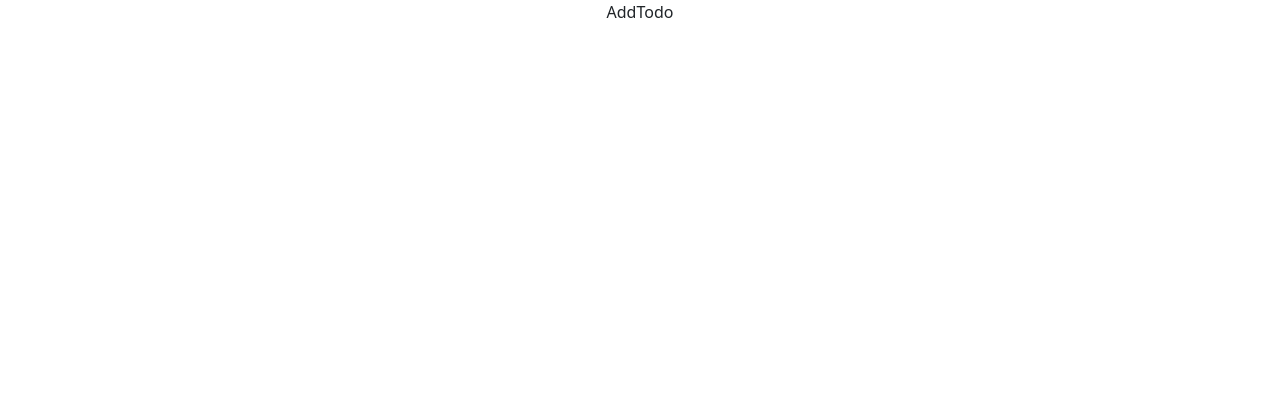
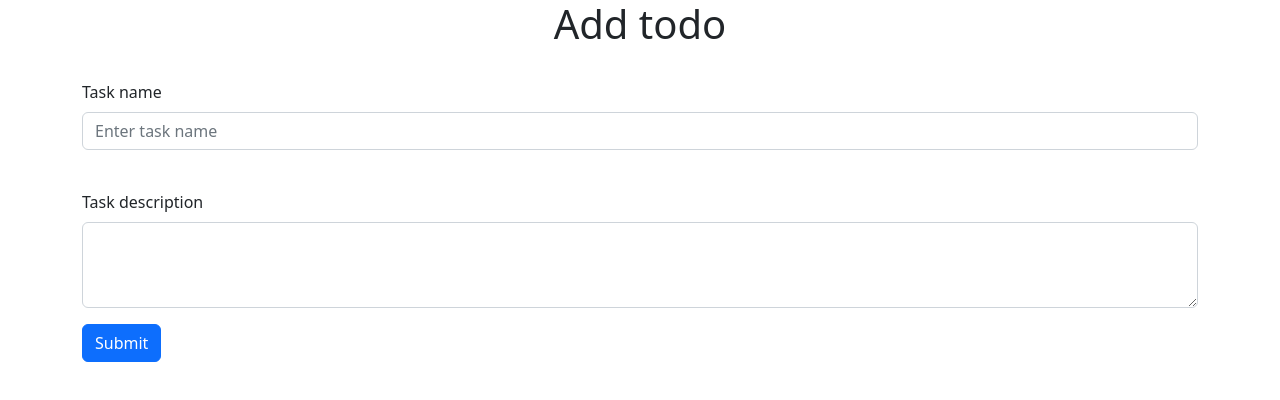
Before and after one commit to MariuszPaluch2001/TODO-SpringBoot-React-App, a React (Create React App) app in the folder src/main/frontend/: page /AddTodo in a window 1280 px wide. Shown: the top 400 px of the page. Built offline with nearby package versions, Linux system fonts and the light colour scheme.

Commit message:
Add form for adding todo.

```diff
--- a/src/main/frontend/src/pages/AddTodo.tsx
+++ b/src/main/frontend/src/pages/AddTodo.tsx
@@ -1,7 +1,26 @@
+import { Button, Form } from "react-bootstrap";
+
 export default function AddTodo() {
   return (
     <div>
-      AddTodo
+      <h1 className="header">Add todo</h1>
+      <div className="container">
+        <Form>
+          <br/>
+          <Form.Group className="mb-3" controlId="taskname">
+            <Form.Label>Task name</Form.Label>
+            <Form.Control type="text" name="taskname" placeholder="Enter task name" />
+          </Form.Group>
+          <br/>
+          <Form.Group className="mb-3" controlId="description">
+            <Form.Label>Task description</Form.Label>
+            <Form.Control as="textarea" name="description" rows={3} />
+          </Form.Group>
+          <Button variant="primary" type="submit">
+            Submit
+          </Button>
+        </Form>
+      </div>
     </div>
   )
 }
--- a/src/main/frontend/src/pages/App.css
+++ b/src/main/frontend/src/pages/App.css
@@ -1,7 +1,3 @@
-.App {
-  text-align: center;
-}
-
 .App-logo {
   height: 40vmin;
   pointer-events: none;
@@ -42,7 +38,6 @@
 }
 
 .box-div {
-  text-align: center;
   margin-top: 15%;
 }
 
@@ -53,3 +48,14 @@
 .table-div {
   margin: 5%;
 }
+
+.form-div {
+  margin: 5%;
+}
+
+.menu-page{
+  text-align: center;
+}
+.header{
+  text-align: center;
+}
--- a/src/main/frontend/src/pages/Home.tsx
+++ b/src/main/frontend/src/pages/Home.tsx
@@ -4,7 +4,7 @@ import React from 'react';
 
 export default function Home(){
   return (
-    <div>
+    <div className='menu-page'>
       <div className='header-center-div'>
         <h1>Welcome in my own TODO app!</h1>
       </div>
```
